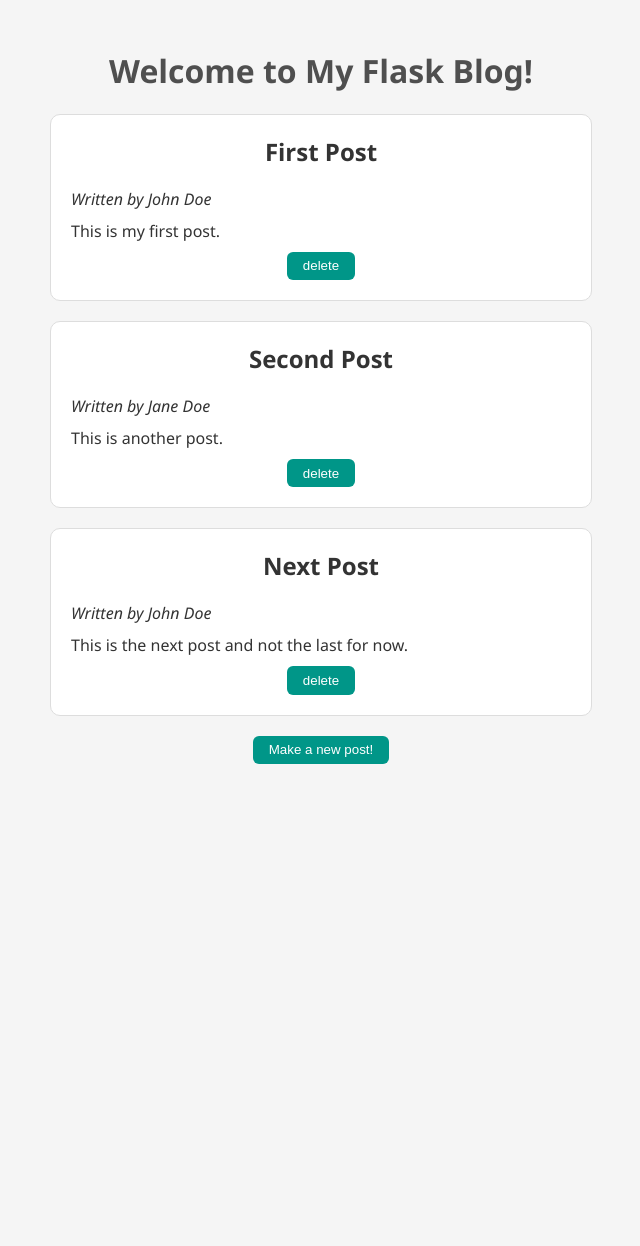
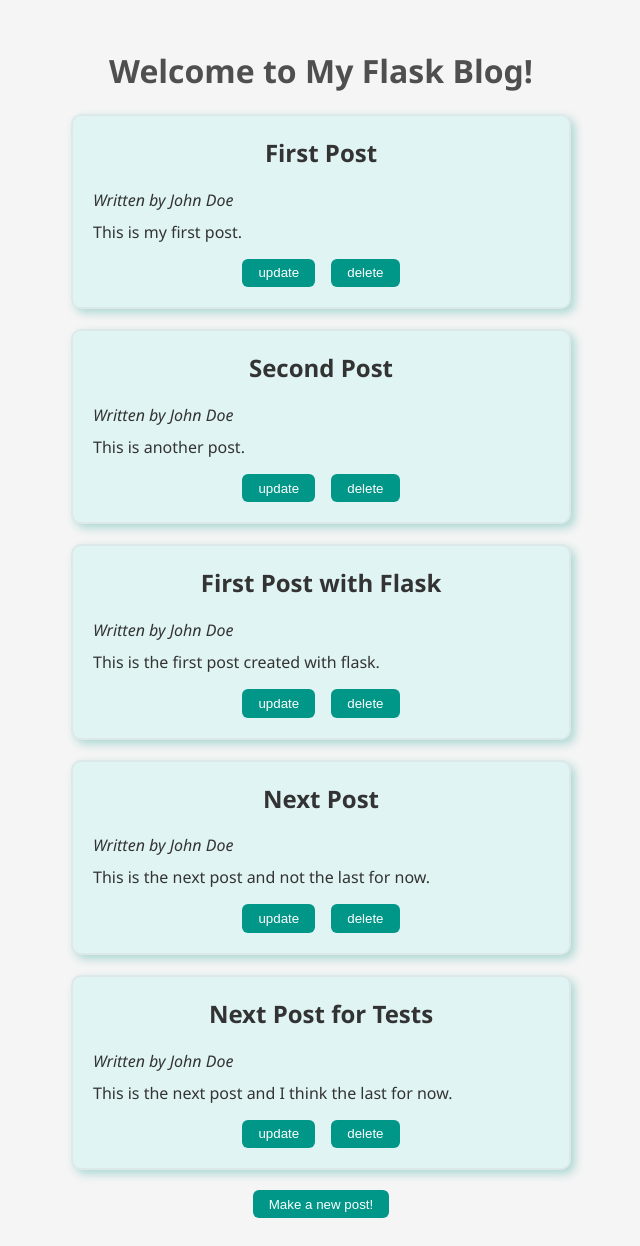
Before and after one commit to SandraSpiegelberg/Masterblog, a Flask app: page / in a window 1280 px wide. Shown: the whole page, without its empty margins (319-959 px from the left). Before the commit the page ends 764 px from the top, so only its background shows below. Run offline with Flask 3, Linux system fonts and the light colour scheme.

Commit message:
add a update option and change of some style elements

```diff
--- a/app.py
+++ b/app.py
@@ -31,6 +31,16 @@ def save_posts(posts):
     with open ("blog_posts.json", "w", encoding="utf-8") as blog_file:
         json.dump(posts, blog_file, indent=4, ensure_ascii=False)
 
+
+def fetch_post_by_id(id_num):
+    """Fetches the post with the given id.
+    :param id_num: integer id_number of a post
+    """
+    posts = load_posts()
+    for post in posts:
+        if post["id"] == id_num:
+            return post
+    return None
 
 
 @app.route('/')
@@ -97,6 +107,40 @@ def delete(post_id):
     return redirect(url_for('index'))
 
 
+@app.route('/update/<int:post_id>', methods=['GET', 'POST'])
+def update(post_id):
+    """Update a current blog posts.
+    This function finds the blog post with the given id and update it in the list.
+    Also redirects back to the home page.
+    :param post_id: unique id number of a blog post
+    """
+    # Fetch the blog posts from the JSON file
+    old_post = fetch_post_by_id(post_id)
+    blog_posts = load_posts()
+    if old_post is None:
+        # Post not found
+        return "Post not found", 404
+
+    if request.method == 'POST':
+        # Update the post in the JSON file
+        author = request.form.get("post_author")
+        title = request.form.get("post_title")
+        content = request.form.get("post_message")
+
+        update_post = {
+            "id" : post_id,
+            "author" : author,
+            "title" : title,
+            "content" : content
+        }
+
+        blog_posts = [update_post if post["id"] == post_id else post for post in blog_posts]
+
+        save_posts(blog_posts)
+
+        return redirect(url_for('index'))
+    #it's a GET request
+    return render_template('update.html', post=old_post)
 
 
 if __name__ == "__main__":
--- a/blog_posts.json
+++ b/blog_posts.json
@@ -7,14 +7,26 @@
     },
     {
         "id": 2,
-        "author": "Jane Doe",
+        "author": "John Doe",
         "title": "Second Post",
         "content": "This is another post."
     },
     {
         "id": 3,
         "author": "John Doe",
+        "title": "First Post with Flask",
+        "content": "This is the first post created with flask."
+    },
+    {
+        "id": 4,
+        "author": "John Doe",
         "title": "Next Post",
         "content": "This is the next post and not the last for now."
+    },
+    {
+        "id": 5,
+        "author": "John Doe",
+        "title": "Next Post for Tests",
+        "content": "This is the next post and I think the last for now."
     }
 ]
--- a/static/style.css
+++ b/static/style.css
@@ -1,5 +1,7 @@
 :root {
   --accent: #009688;
+  --accent-dark: #00796b;
+  --accent-danger: #d32f2f;
 }
 
 body {
@@ -24,7 +26,7 @@ h1 {
   border: 1px solid #ccc;
   border-radius: 2em;
   background-color: #fff;
-  box-shadow: 0 4px 10px rgba(0, 0, 0, 0.05);
+  box-shadow: 2px 4px 10px rgba(0, 0, 0, 0.35);
 }
 
 p {
@@ -71,7 +73,7 @@ textarea {
 input:focus,
 textarea:focus {
   /* To give a little highlight on active elements */
-  outline: 2px solid #0066cc;
+  outline: 2px solid var(--accent-dark);
   box-shadow: 0 0 5px rgba(0, 102, 204, 0.4);
 }
 
@@ -98,21 +100,30 @@ button {
   transition: background-color 0.2s ease;
 }
 .form-button{
-  text-align: center;
+  display: flex;
+  justify-content: center;
+  gap: 1em;
   margin-top: 1em;
 }
 
 button:hover {
-  background-color: #00796b;
+  background-color: var(--accent-dark);
+}
+
+button.delete:hover {
+  background-color: var(--accent-danger);
+  color: white;
 }
 
 .post {
-    background-color: #FFF;
-    border: 1px solid #DDD;
+    background-color: #e0f5f3;
+    border: 2px solid #dce9e8;
     padding: 20px;
     margin: 20px auto;
     border-radius: 10px;
     max-width: 500px;
+    box-sizing: border-box;
+    box-shadow: 4px 4px 10px rgba(0, 150, 136, 0.3);
 }
 
 .post h2 {
--- a/templates/index.html
+++ b/templates/index.html
@@ -8,14 +8,17 @@
 </head>
 <body>
     <h1>Welcome to My Flask Blog!</h1>
-    {% for post in posts %}
+    {% for blog_post in posts %}
     <div class="post">
-        <h2>{{ post["title"] }}</h2>
-        <p><em>Written by {{ post["author"] }}</em></p>
-        <p>{{ post["content"] }}</p>
-        <div class="button">
-            <form action="{{url_for( 'delete', post_id=post['id'])}}" method="POST">
-                <button>delete</button>
+        <h2>{{ blog_post["title"] }}</h2>
+        <p><em>Written by {{ blog_post["author"] }}</em></p>
+        <p>{{ blog_post["content"] }}</p>
+        <div class="form-button">
+            <form action="{{url_for( 'update', post_id=blog_post['id'])}}" method="GET">
+                <button>update</button>
+            </form>
+            <form action="{{url_for( 'delete', post_id=blog_post['id'])}}" method="POST">
+                <button class="delete">delete</button>
             </form>
         </div>
     </div>
```
Also changed, not shown: templates/update.html (added, +29 -0 lines).
